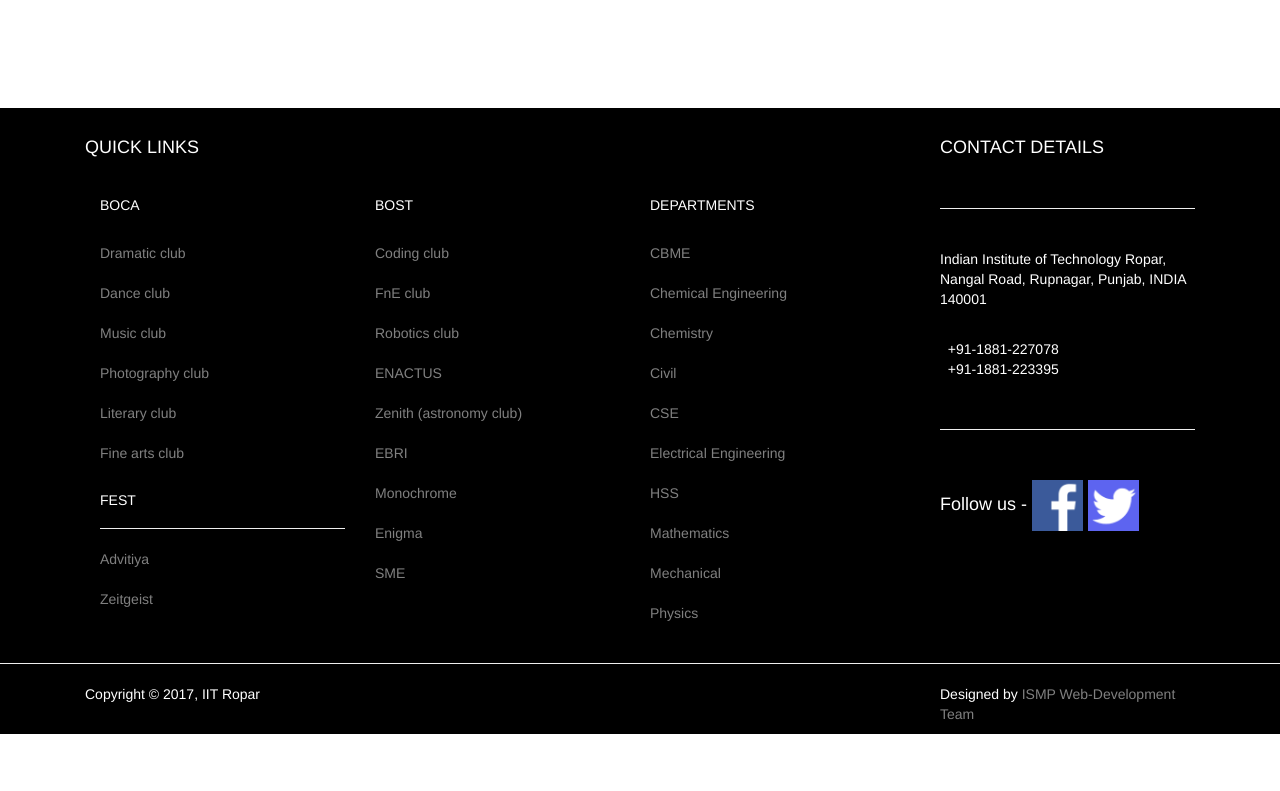
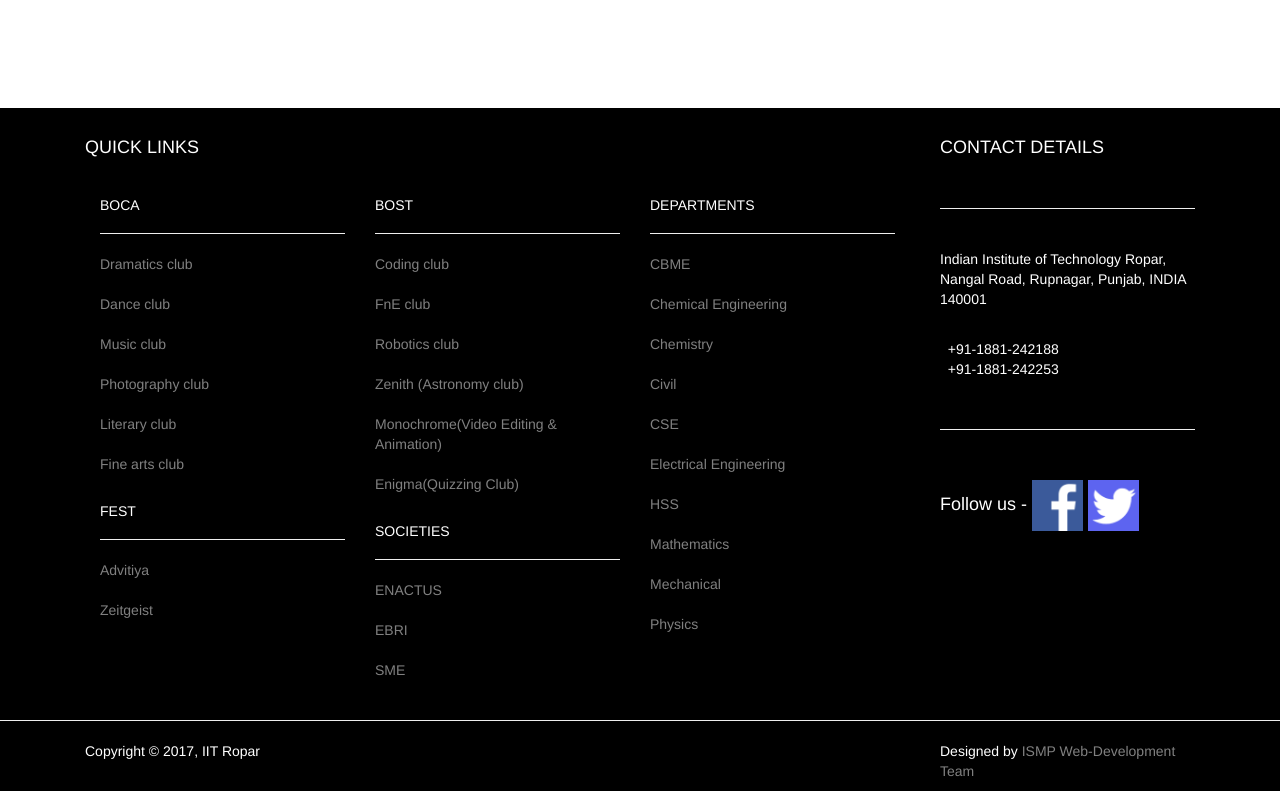
Before and after one commit to abhishekgoyal1/ISMP-2017, a plain HTML site: page our_team.html in a window 1280 px wide. Shown: the part 3762-4553 px from the top of the page. Before the commit the page ends 4496 px from the top, so only its background shows below. Drawn offline with Linux system fonts and the light colour scheme.

Commit message:
Create our_team.html

```diff
--- a/our_team.html
+++ b/our_team.html
@@ -191,12 +191,11 @@
 <section class="footer">
     <div class="container">
     <div class="col-sm-9">
-        <br>
-        <h4>QUICK LINKS</h4><br>
+        <br><h4>QUICK LINKS</h4><br>
         <div class="text-left">
         <div class="col-sm-4">
-            <h5 >BOCA</h5><br>
-            <a href="https://www.facebook.com/dramaticsclubiit/">Dramatic club</a><br><br>
+            <h5 >BOCA</h5><hr>
+            <a href="https://www.facebook.com/dramaticsclubiit/">Dramatics club</a><br><br>
             <a href="hhttps://www.facebook.com/IITROPARDANCECLUB/">Dance club</a><br><br>
             <a href="https://www.facebook.com/MusicClubIITRopar/">Music club</a><br><br>
             <a href="https://www.facebook.com/iitrprphotographyclub/ ">Photography club</a><br><br>
@@ -208,19 +207,20 @@
 
         </div>
         <div class="col-sm-4">
-            <h5 >BOST</h5><br>
+            <h5 >BOST</h5><hr>
             <a href="https://www.facebook.com/groups/codingclub.iitrpr/">Coding club</a><br><br>
             <a href="https://www.facebook.com/FinanceClubIITRpr/">FnE club </a><br><br>
             <a href="https://www.facebook.com/botsiitrpr/ ">Robotics club</a><br><br>
+            <a href="https://www.facebook.com/zenith.iitropar.astronomyclub/">Zenith (Astronomy club)</a><br><br>
+            <a href="https://www.facebook.com/monochromeIITRPR/">Monochrome(Video Editing & Animation)</a><br><br>
+            <a href="https://www.facebook.com/enigmaiitrpr/">Enigma(Quizzing Club)</a><br><br>
+          <h5> SOCIETIES </h5> <hr>
             <a href="ttps://www.facebook.com/EnactusIITRopar/">ENACTUS</a><br><br>
-            <a href="https://www.facebook.com/zenith.iitropar.astronomyclub/">Zenith (astronomy club)</a><br><br>
             <a href="http://www.iitrpr.ac.in/ebriiit-ropar-india-research-project">EBRI</a><br><br>
-            <a href="https://www.facebook.com/monochromeIITRPR/">Monochrome</a><br><br>
-            <a href="https://www.facebook.com/enigmaiitrpr/">Enigma</a><br><br>
             <a href="https://www.facebook.com/sme.iitropar/">SME</a><br><br>
         </div>
         <div class="col-sm-4">
-            <h5 >DEPARTMENTS</h5><br>
+            <h5 >DEPARTMENTS</h5><hr>
             <a href="https://sites.google.com/a/iitrpr.ac.in/cbme/">CBME</a><br><br>
             <a href="http://iitrpr.ac.in/chemical">Chemical Engineering</a><br><br>
             <a href="https://sites.google.com/a/iitrpr.ac.in/iitropar-chemistry/">Chemistry</a><br><br>
@@ -242,7 +242,7 @@
         <br><hr><br>
         <p>Indian Institute of Technology Ropar, Nangal Road, Rupnagar, Punjab, INDIA 140001 </p>
         <br>
-        <p> &nbsp; +91-1881-227078 <br>&nbsp; +91-1881-223395 </p>
+        <p> &nbsp; +91-1881-242188 <br>&nbsp; +91-1881-242253 </p>
         <br><hr><br>
         <h4>Follow us -
             <a href="https://www.facebook.com/iitrpr"><img src="images/fb%20icon.png" width="20%"></a>
```
